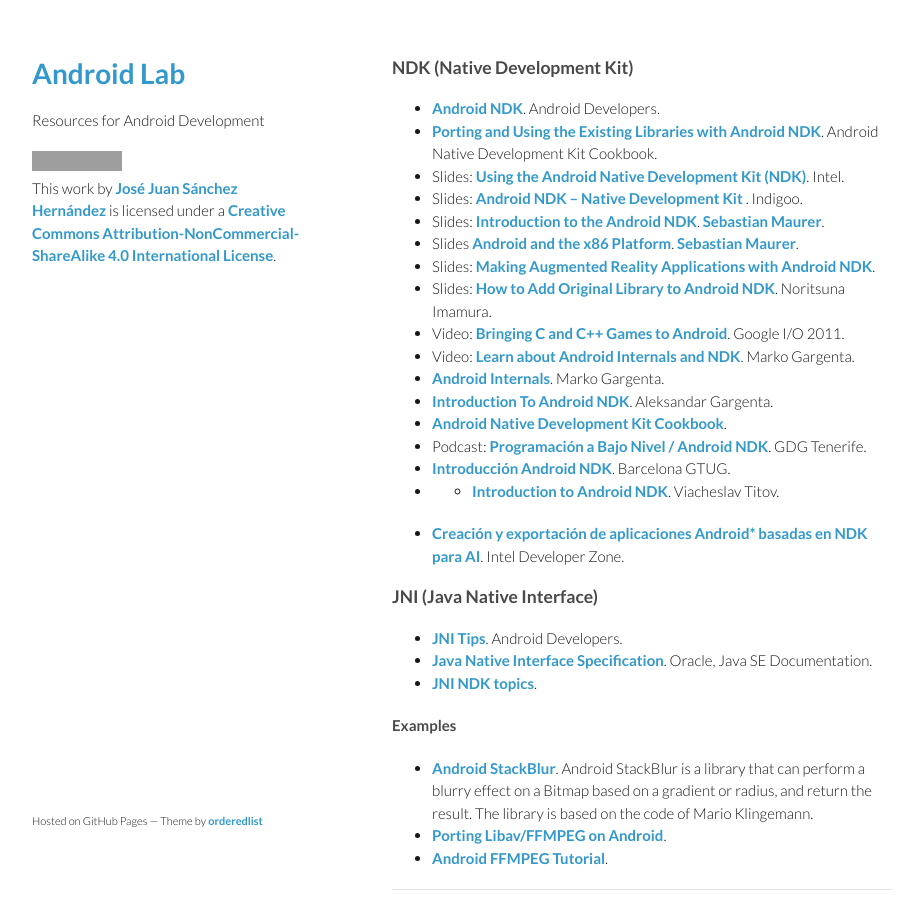
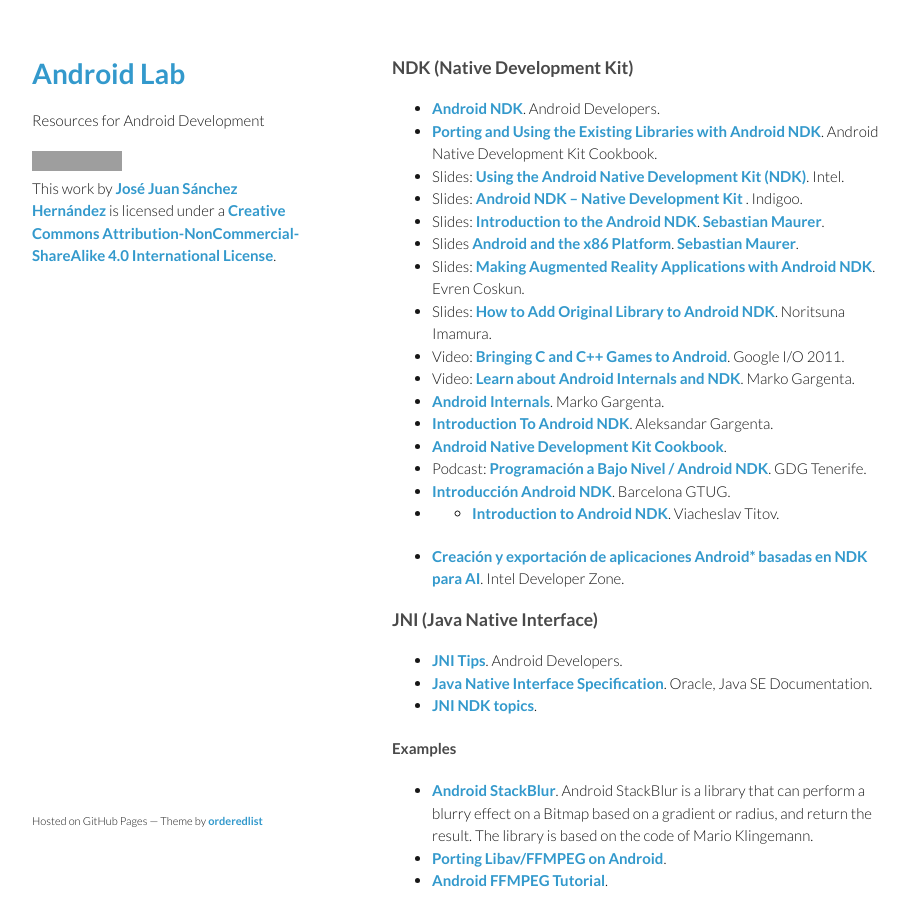
Before and after one commit to josejuansanchez/josejuansanchez.github.io, a Jekyll site: the page built from androidlab/ndk.md, in a window 1280 px wide and 900 px high. Shown: the whole window, without its empty margins (178-1087 px from the left). Built offline with Jekyll 4.4.1, drawn with Linux system fonts in a browser that asks for light colours; grey boxes are pictures that could not be loaded.

Commit message:
Update ndk.md

```diff
--- a/androidlab/ndk.md
+++ b/androidlab/ndk.md
@@ -11,7 +11,7 @@
 * Slides: [Android NDK – Native Development Kit ](http://www.indigoo.com/dox/mobdev/01_Android/Android-NDK.pdf). Indigoo.
 * Slides: [Introduction to the Android NDK](http://www.slideshare.net/bemyapp/introduction-to-the-ndk-code-fest). [Sebastian Maurer](https://speakerdeck.com/mauimauer).
 * Slides [Android and the x86 Platform](https://speakerdeck.com/mauimauer/android-and-the-x86-platform). [Sebastian Maurer](https://speakerdeck.com/mauimauer).
-* Slides: [Making Augmented Reality Applications with Android NDK](http://www.slideshare.net/zilk/making-augmented-reality-applications-with-android-ndk-28065038).
+* Slides: [Making Augmented Reality Applications with Android NDK](http://www.slideshare.net/zilk/making-augmented-reality-applications-with-android-ndk-28065038). Evren Coskun.
 * Slides: [How to Add Original Library to Android NDK](http://www.slideshare.net/noritsuna/lecture03-2-web). Noritsuna Imamura.
 * Video: [Bringing C and C++ Games to Android](https://www.youtube.com/watch?v=5yorhsSPFG4&feature=youtube_gdata_player). Google I/O 2011.
 * Video: [Learn about Android Internals and NDK](https://www.youtube.com/watch?v=byFTAhXVF7k&feature=youtube_gdata_player). Marko Gargenta.
```
